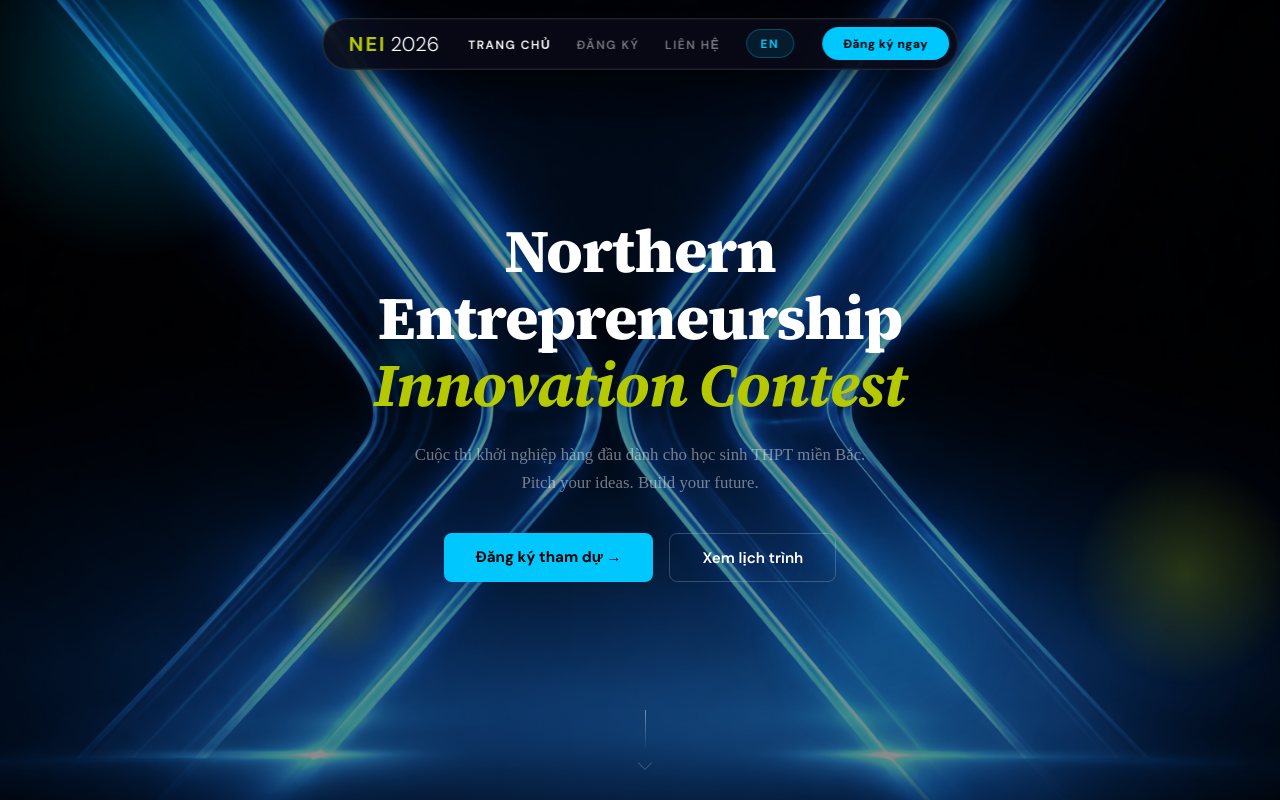
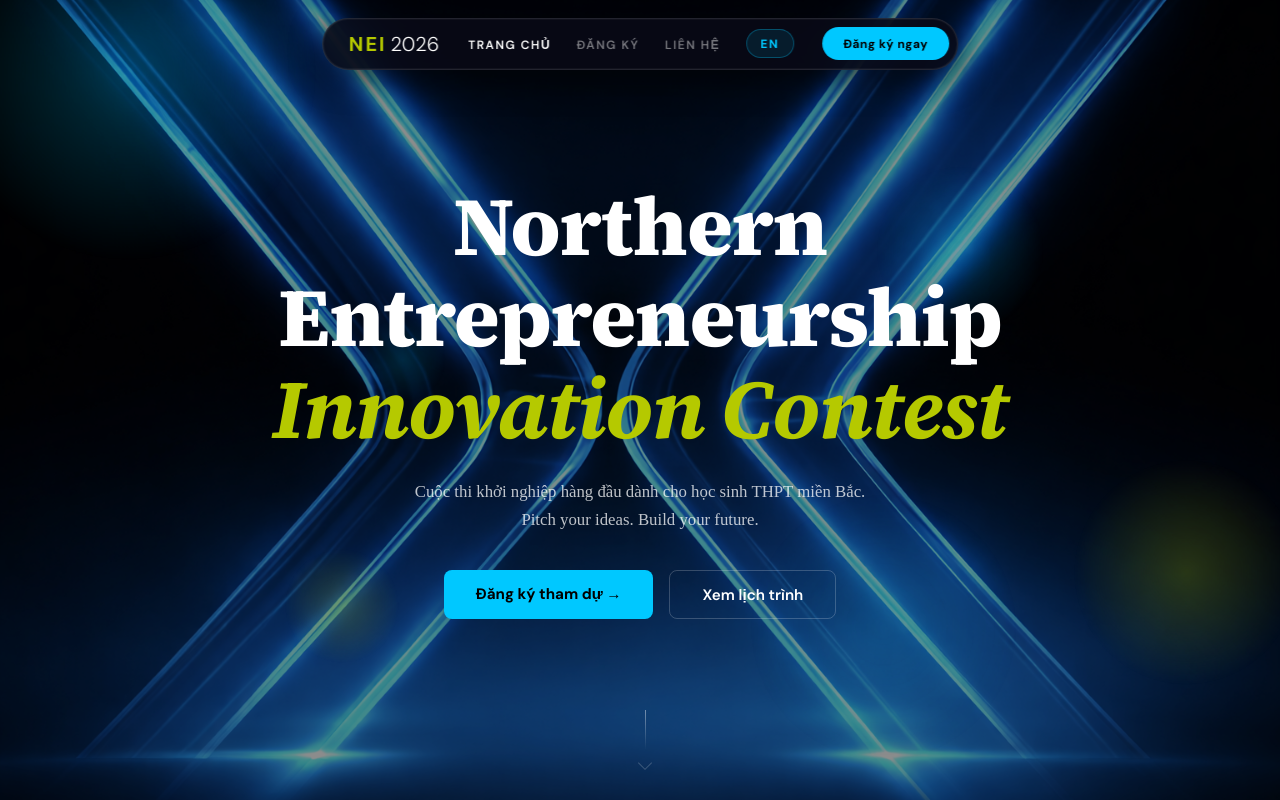
Before and after one commit to upmo-hsb/nei-landing-page, a React (Vite) app: page / in a window 1280 px wide. Shown: the top 800 px of the page. Built offline with nearby package versions, Linux system fonts and the light colour scheme.

Commit message:
Increase hero title size, brighten subtitle text

```diff
--- a/src/App.css
+++ b/src/App.css
@@ -255,14 +255,14 @@ nav {
 }
 .hero-title-top {
   font-family: var(--font-heading);
-  font-size: clamp(2.2rem, 5vw, 3.8rem);
+  font-size: clamp(3rem, 6.5vw, 5.5rem);
   font-weight: 800;
   color: var(--white);
   letter-spacing: -1px;
 }
 .hero-title-bottom {
   font-family: var(--font-heading);
-  font-size: clamp(2.2rem, 5vw, 3.8rem);
+  font-size: clamp(3rem, 6.5vw, 5.5rem);
   font-weight: 700;
   font-style: italic;
   color: var(--lime);
@@ -272,7 +272,7 @@ nav {
 .hero-sub {
   font-family: var(--font-body);
   font-size: 1.05rem;
-  color: var(--text-dim);
+  color: rgba(255,255,255,.75);
   line-height: 1.7;
   margin-bottom: 2.2rem;
   max-width: 600px;
```
